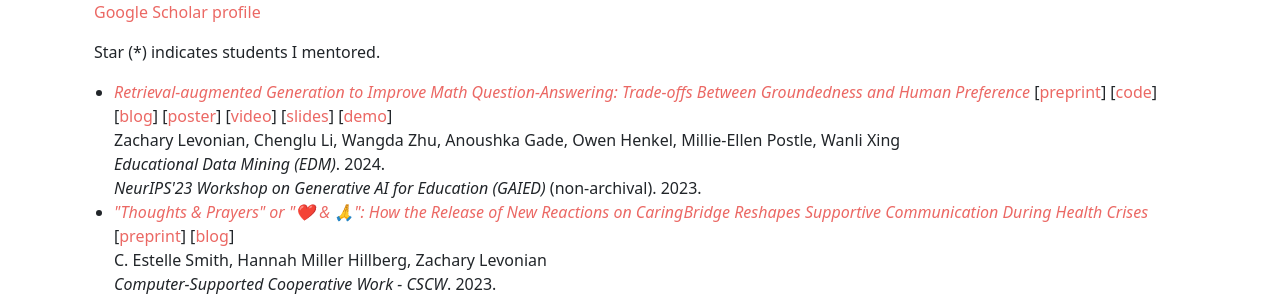
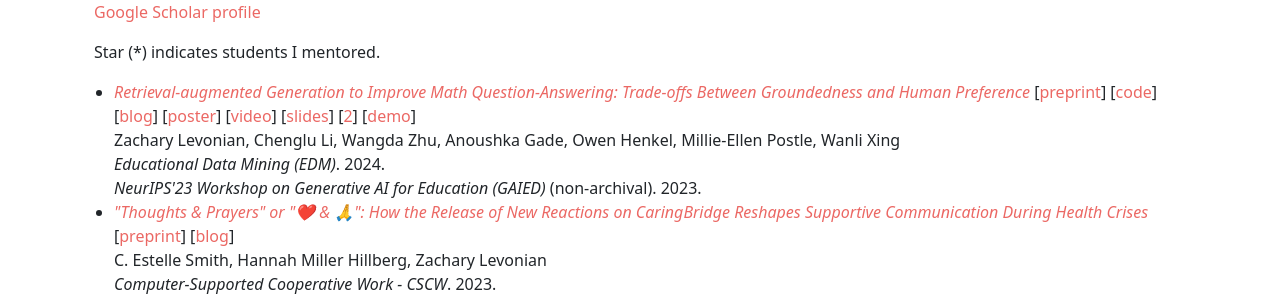
Before and after one commit to levon003/levon003.github.io, a Jekyll site: the page index.html, which Jekyll copies as it is, in a window 1280 px wide and 900 px high, scrolled down 1104 px. Shown: the part 155-455 px from the top of the window. Built offline with Jekyll 4.4.1, drawn with Linux system fonts in a browser that asks for light colours.

Commit message:
Slides link

```diff
--- a/index.html
+++ b/index.html
@@ -236,7 +236,7 @@
                     [<a href="https://levon003.github.io/2024/02/02/rag-for-math-qa.html">blog</a>]
                     [<a href="https://gaied.org/neurips2023/files/40/40_poster.pdf">poster</a>]
                     [<a href="https://www.youtube.com/watch?v=rhKFduSr8Ks">video</a>]
-                    [<a href="files/levonian_ncde_aime_dec2023_slides.pdf">slides</a>]
+                    [<a href="files/levonian_ncde_aime_dec2023_slides.pdf">slides</a>] [<a href="https://docs.google.com/presentation/d/19AgCmRFLF9AMioCDExDIsVmhBtmDpgq8jX--mCFIOPc/edit?usp=sharing">2</a>]
                     [<a href="https://llm-math-education.streamlit.app/">demo</a>]
                     <br>
                     Zachary Levonian, Chenglu Li, Wangda Zhu, Anoushka Gade, Owen Henkel, Millie-Ellen Postle, Wanli Xing<br>
```
